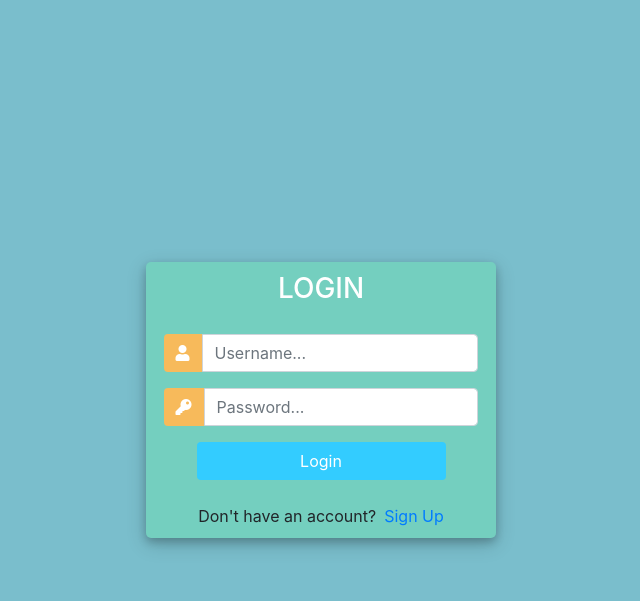
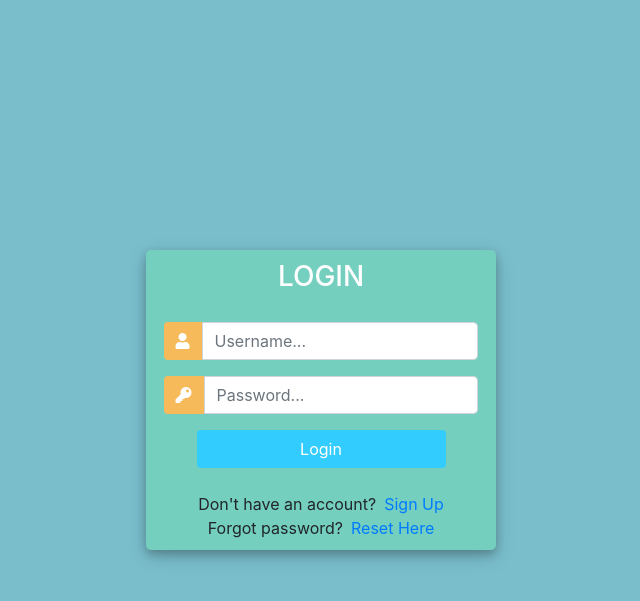
Before and after one commit to pranjalkanel/internshipDjangoCrm, a Django app: page /login/ in a window 1280 px wide. Shown: the top 601 px of the page, without its empty margins (319-959 px from the left). Run offline with Django 3.2, Linux system fonts and the light colour scheme; some libraries are stand-ins or nearby versions.

Commit message:
Added pasword reset functionality
Used django's password reset model from auth where specific url names give access to pages for password reset.

Set SMTP in app settings for mail to be sent to users.

4 new templates created to override the default django templates.

```diff
--- a/crm/accounts/templates/accounts/login.html
+++ b/crm/accounts/templates/accounts/login.html
@@ -113,6 +113,10 @@
 						Don't have an account? <a href="{% url 'register' %}" class="ml-2">Sign Up</a>
 					</div>
 
+					<div class="d-flex justify-content-center links">
+						Forgot password? <a href="{% url 'reset_password' %}" class="ml-2">Reset Here</a>
+					</div>
+
 				</div>
 			</div>
 		</div>
--- /dev/null
+++ b/crm/accounts/templates/accounts/password_reset_done.html
@@ -0,0 +1,5 @@
+<h3>Password Reset Complete</h3>
+
+<p>Your password has been reset. You may login now.</p>
+
+<a href="{% url 'login' %}">Log In</a>
--- /dev/null
+++ b/crm/accounts/templates/accounts/password_reset_sent.html
@@ -0,0 +1,5 @@
+<h3>Password Reset Sent</h3>
+
+<p>We've emailed you the instructions for resetting your password. If an account exists with the email that you've entered, you should recieve an email shortly.</p>
+
+<p>If you don't recieve an email, make sure that the email that you have entered has been registered with us.</p>
--- a/crm/accounts/urls.py
+++ b/crm/accounts/urls.py
@@ -1,6 +1,8 @@
-from accounts.views import accountSettings
-from django.contrib import admin
+from os import name
 from django.urls import path
+
+from django.contrib.auth import views as auth_views
+
 from . import views
 
 urlpatterns = [
@@ -19,4 +21,22 @@ urlpatterns = [
     path('create_order/<str:pk>', views.createOrder, name="create_order"),
     path('update_order/<str:pk>/', views.updateOrder, name="update_order"),
     path('delete_order/<str:pk>/', views.deleteOrder, name="delete_order"),
+
+    path('reset_password/',
+        auth_views.PasswordResetView.as_view(template_name="accounts/password_reset.html"),
+        name="reset_password"),
+
+    path('reset_password_sent/',
+        auth_views.PasswordResetDoneView.as_view(template_name="accounts/password_reset_sent.html"),
+        name="password_reset_done"),
+
+    path('reset_password/<uidb64>/<token>',
+        auth_views.PasswordResetConfirmView.as_view(template_name="accoutns/password_reset_form.html"),
+        name="password_reset_confirm"),
+
+    path('reset_password_complete/',
+        auth_views.PasswordResetCompleteView.as_view(template_name=("accounts/password_reset_done.html")),
+        name="password_reset_complete"),
+
+
 ]
```
Also changed, not shown: crm/accounts/templates/accounts/password_reset.html (added, +9 -0 lines), crm/accounts/templates/accounts/password_reset_form.html (added, +9 -0 lines), crm/crm/settings.py (+15 -2 lines), crm/db.sqlite3.
